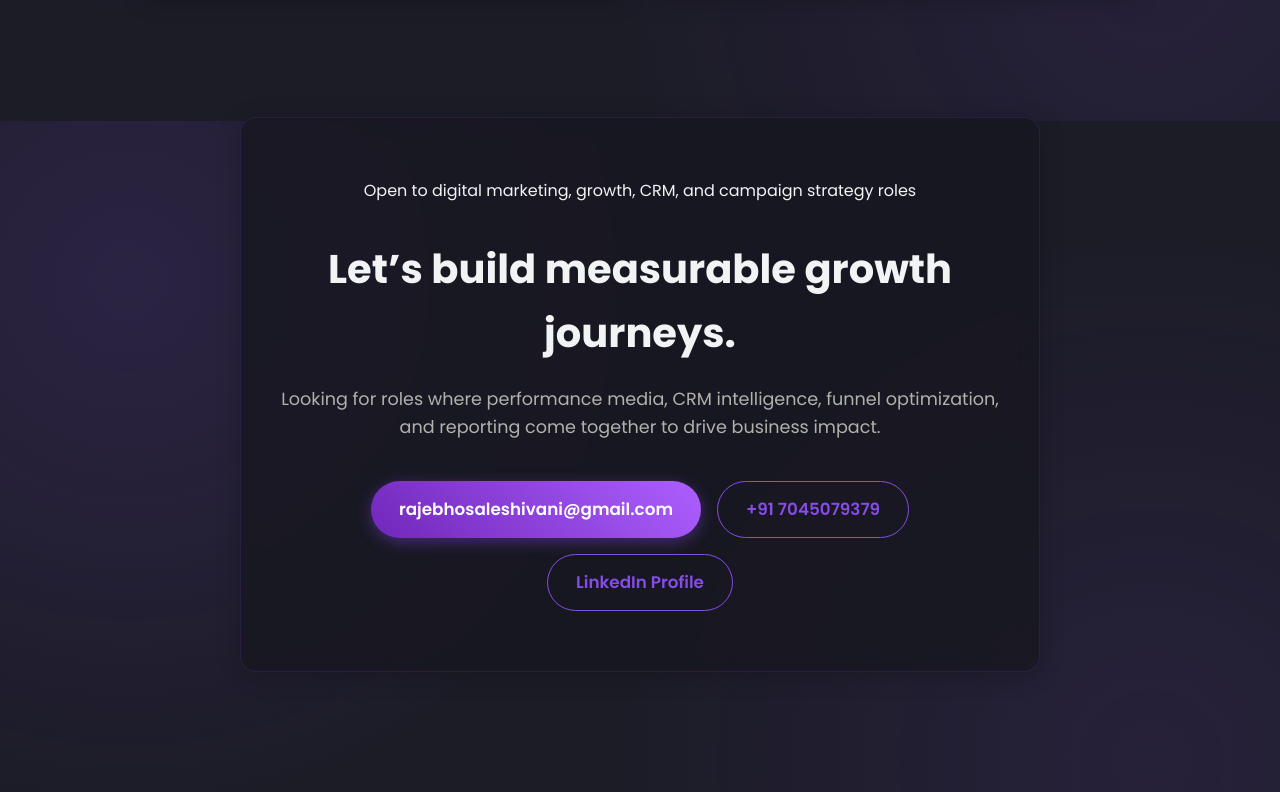
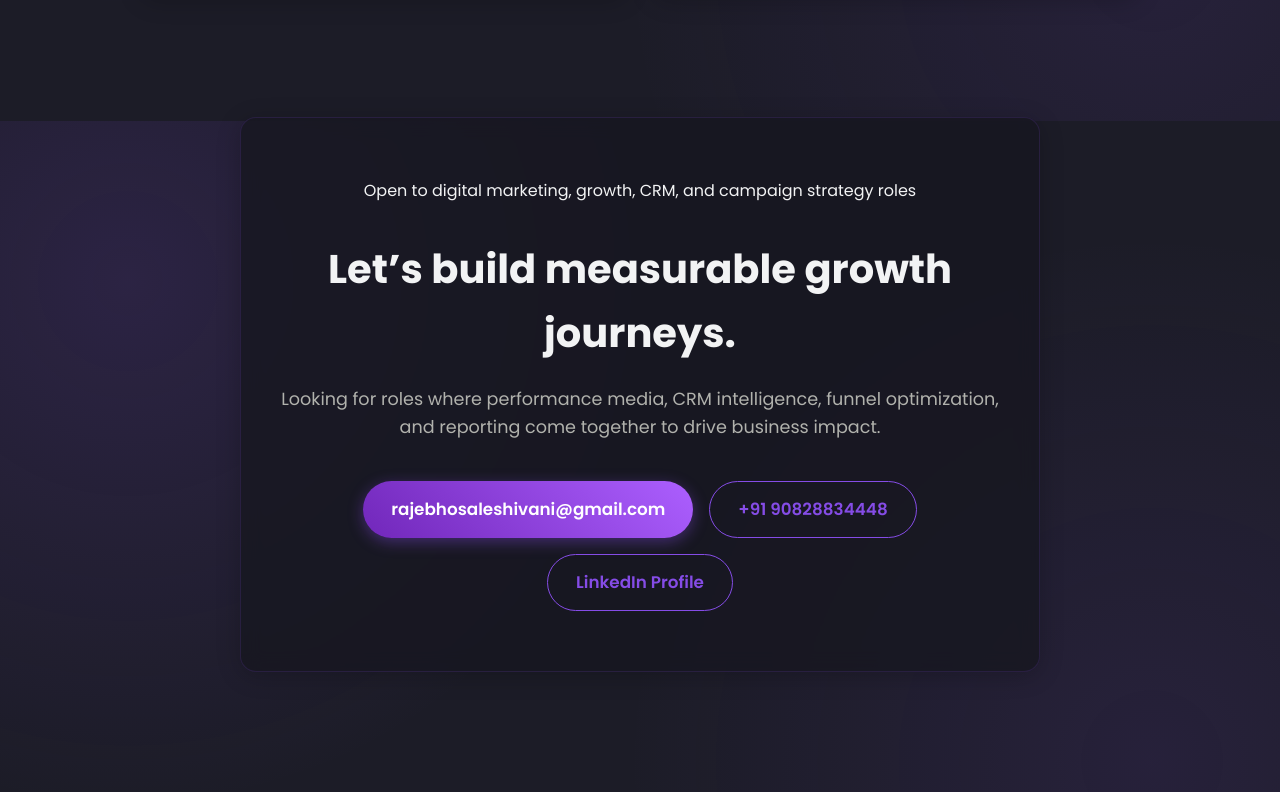
Before and after one commit to Shivaniraje/portfolio, a plain HTML site: page index.html in a window 1280 px wide. Shown: the part 7079-7871 px from the top of the page. Drawn offline with Linux system fonts and the light colour scheme; files whose address does not match are found by name.

Commit message:
Correct title and update contact phone number

```diff
--- a/index.html
+++ b/index.html
@@ -7,7 +7,7 @@
   <meta name="description"
     content="Shivani Rajebhosale's portfolio: B2B demand generation, paid media, Salesforce lead management, and trade exhibition marketing." />
   <meta name="theme-color" content="#1c1c27" />
-  <title>Shivani Rajebhosale | Digital marketing Specialist </title>
+  <title>Shivani Rajebhosale | Digital Marketing Specialist </title>
   <style>
     @import url('https://fonts.googleapis.com/css2?family=Poppins:wght@400;500;600;700;800&display=swap');
 
@@ -927,7 +927,7 @@
           </p>
           <div class="contact-actions">
             <a class="btn btn-primary" href="mailto:rajebhosaleshivani@gmail.com">rajebhosaleshivani@gmail.com</a>
-            <a class="btn btn-secondary" href="tel:+917045079379">+91 7045079379</a>
+            <a class="btn btn-secondary" href="tel:+919082883448">+91 90828834448</a>
             <a class="btn btn-secondary" href="https://www.linkedin.com/in/shivani-rajebhosale-b117a8179"
               target="_blank" rel="noopener noreferrer">LinkedIn Profile</a>
           </div>
```
